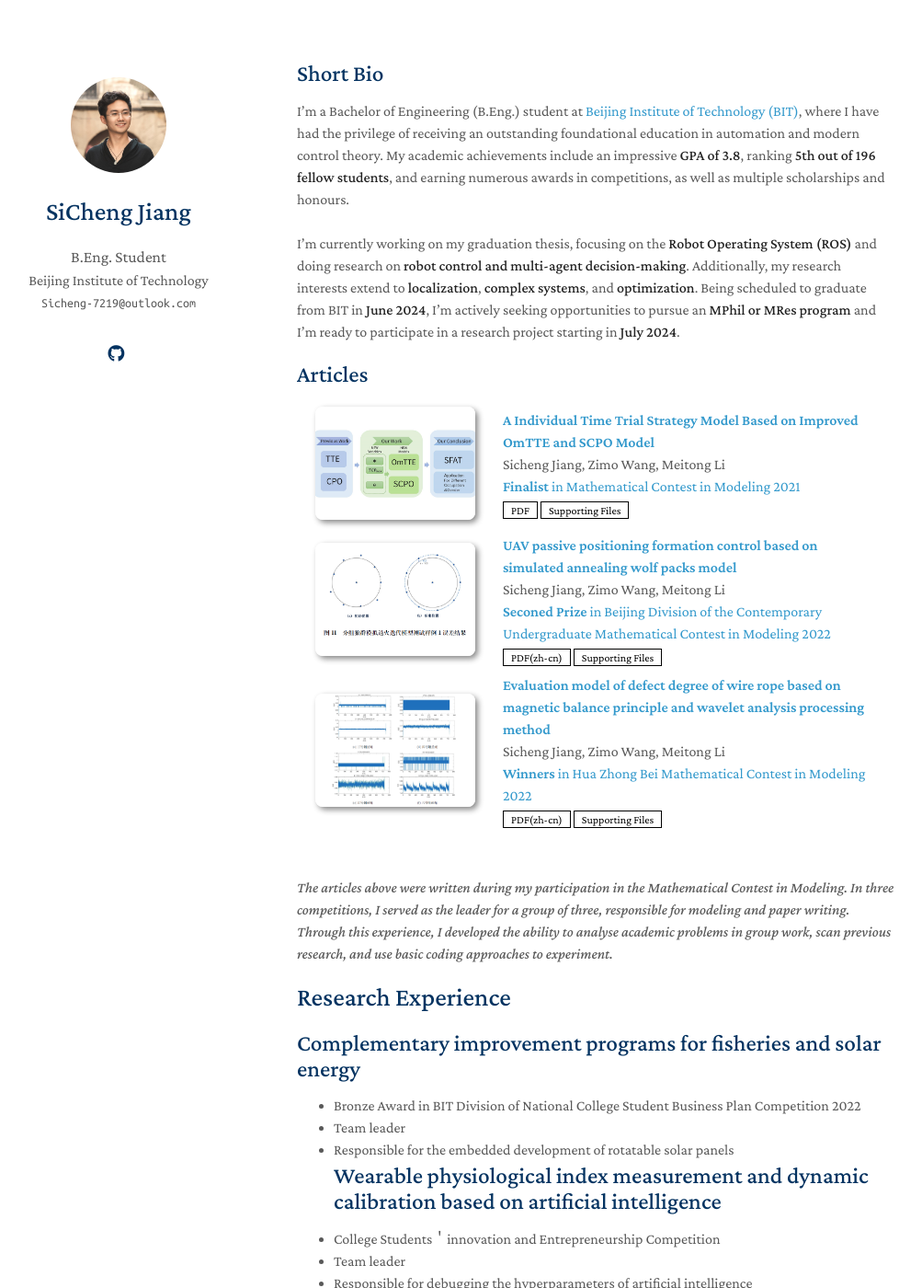
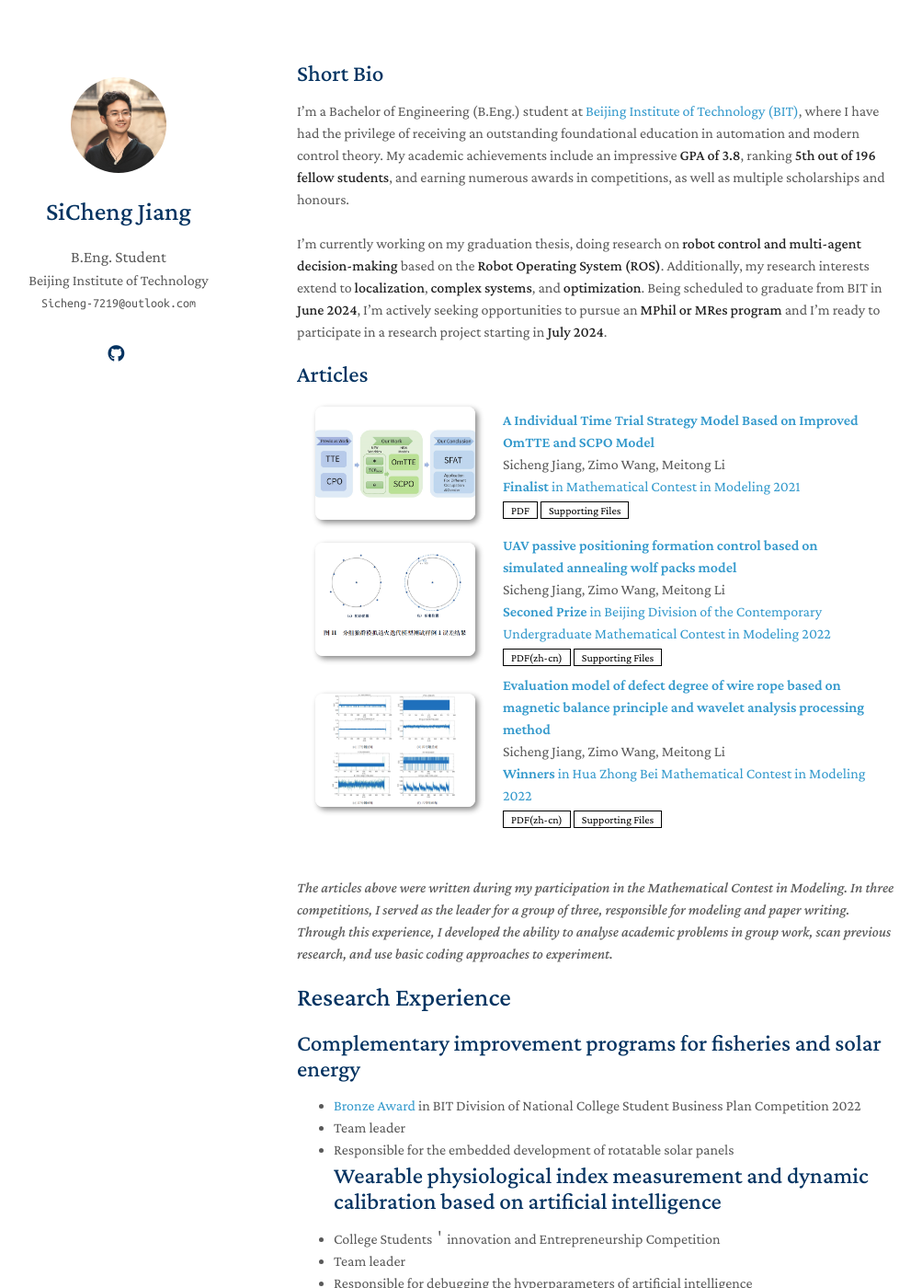
Before and after one commit to SiCheng7219/SiCheng7219.github.io, a Jekyll site: the page built from index.md, in a window 1280 px wide and 1400 px high. Shown: the whole window at 92% size, without its empty margins (147-1150 px from the left). Built offline with Jekyll 4.4.1, drawn with Linux system fonts in a browser that asks for light colours; nearby versions of some CDN libraries; a style sheet for code colours, icons or effects is not loaded; our own code applies the rules of GitHub Pages for plain Markdown files; some of the changed text lies outside the part shown.

Commit message:
more information

```diff
--- a/_includes/academic_performace.md
+++ b/_includes/academic_performace.md
@@ -1,4 +1,4 @@
-## Academic performance
+# Academic performance
 
 <ul style="margin:0 0 5px;">
   <li>
--- a/_includes/research_experience.md
+++ b/_includes/research_experience.md
@@ -1,6 +1,6 @@
 # Research Experience
 ## Complementary improvement programs for fisheries and solar energy
-- Bronze Award in BIT Division of National College Student Business Plan Competition 2022
+- [Bronze Award](/assets/supporting_files/Tiaozhanbei.pdf) in BIT Division of National College Student Business Plan Competition 2022
 - Team leader
 - Responsible for the embedded development of rotatable solar panels
 ## Wearable physiological index measurement and dynamic calibration based on artificial intelligence
@@ -10,4 +10,3 @@
 ## Design of intelligent waste sorting system based on machine learning method
 - College Students＇innovation and Entrepreneurship Competition
 - Responsible for the controller design of the sorting system
-  <!-- <li><a href="http://www.cmathc.cn/"><autocolor>Bronze Award in BIT Division of National College Student Business Plan Competition 2022</autocolor></a><a href="/assets/supporting_files/Tiaozhanbei.pdf" class="btn btn-sm z-depth-0" role="button" target="_blank" style="font-size:13px;">&emsp;View supporting files</a>  </li> -->
--- a/index.md
+++ b/index.md
@@ -6,7 +6,7 @@ layout: homepage
 
 I'm a Bachelor of Engineering (B.Eng.) student at [Beijing Institute of Technology (BIT)](https://english.bit.edu.cn/), where I have had the privilege of receiving an outstanding foundational education in automation and modern control theory. My academic achievements include an impressive **GPA of 3.8**, ranking **5th out of 196 fellow students**, and earning numerous awards in competitions, as well as multiple scholarships and honours.\
 \
-I'm currently working on my graduation thesis, focusing on the **Robot Operating System (ROS)** and doing research on **robot control and multi-agent decision-making**. Additionally, my research interests extend to **localization**, **complex systems**, and **optimization**. Being scheduled to graduate from BIT in **June 2024**, I'm actively seeking opportunities to pursue an **MPhil or MRes program** and I'm ready to participate in a research project starting in **July 2024**.
+I'm currently working on my graduation thesis, doing research on **robot control and multi-agent decision-making** based on the **Robot Operating System (ROS)**. Additionally, my research interests extend to **localization**, **complex systems**, and **optimization**. Being scheduled to graduate from BIT in **June 2024**, I'm actively seeking opportunities to pursue an **MPhil or MRes program** and I'm ready to participate in a research project starting in **July 2024**.
 
 {% include_relative _includes/articles.md %}
 
```
Also changed, not shown: other parts of index.md (+3 -0 lines).
